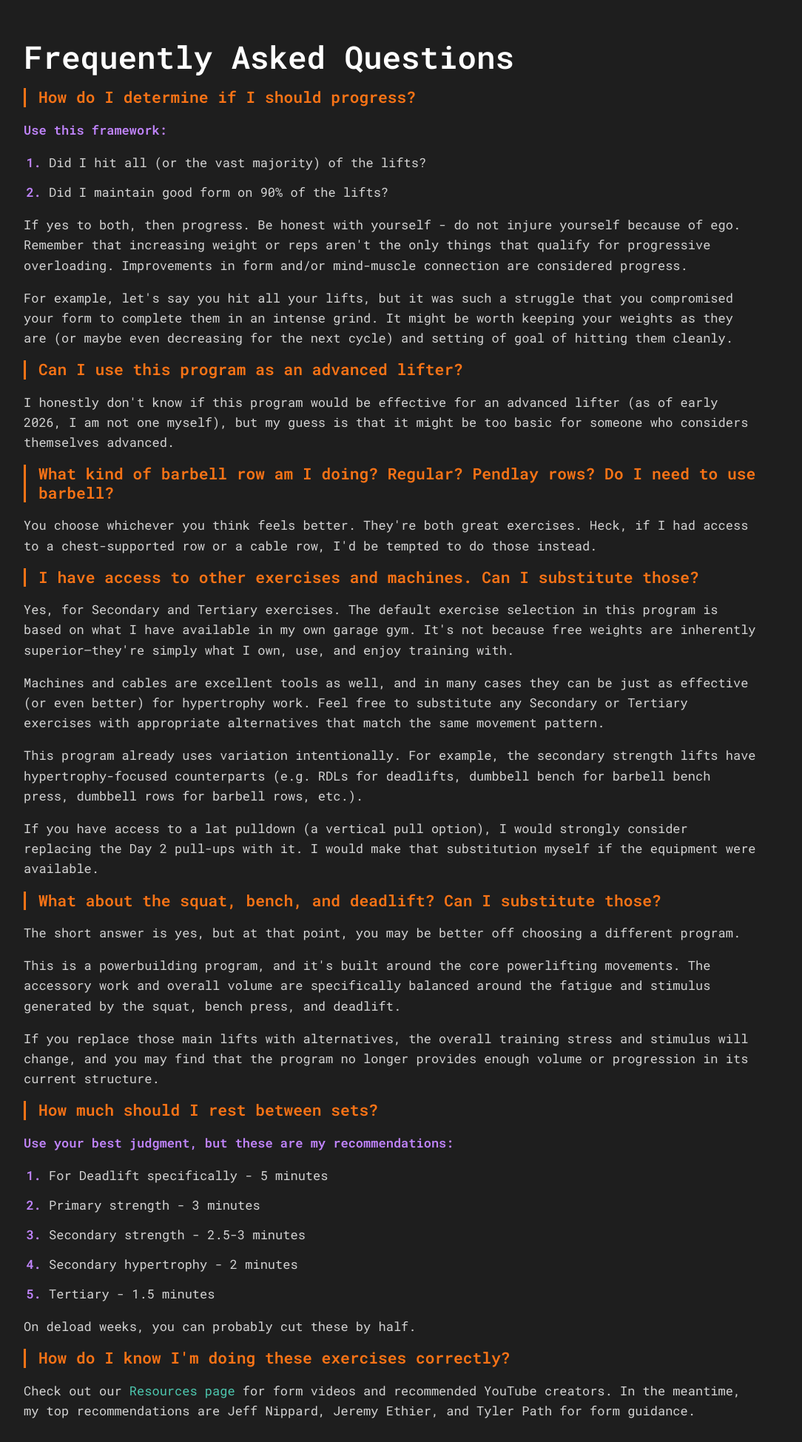
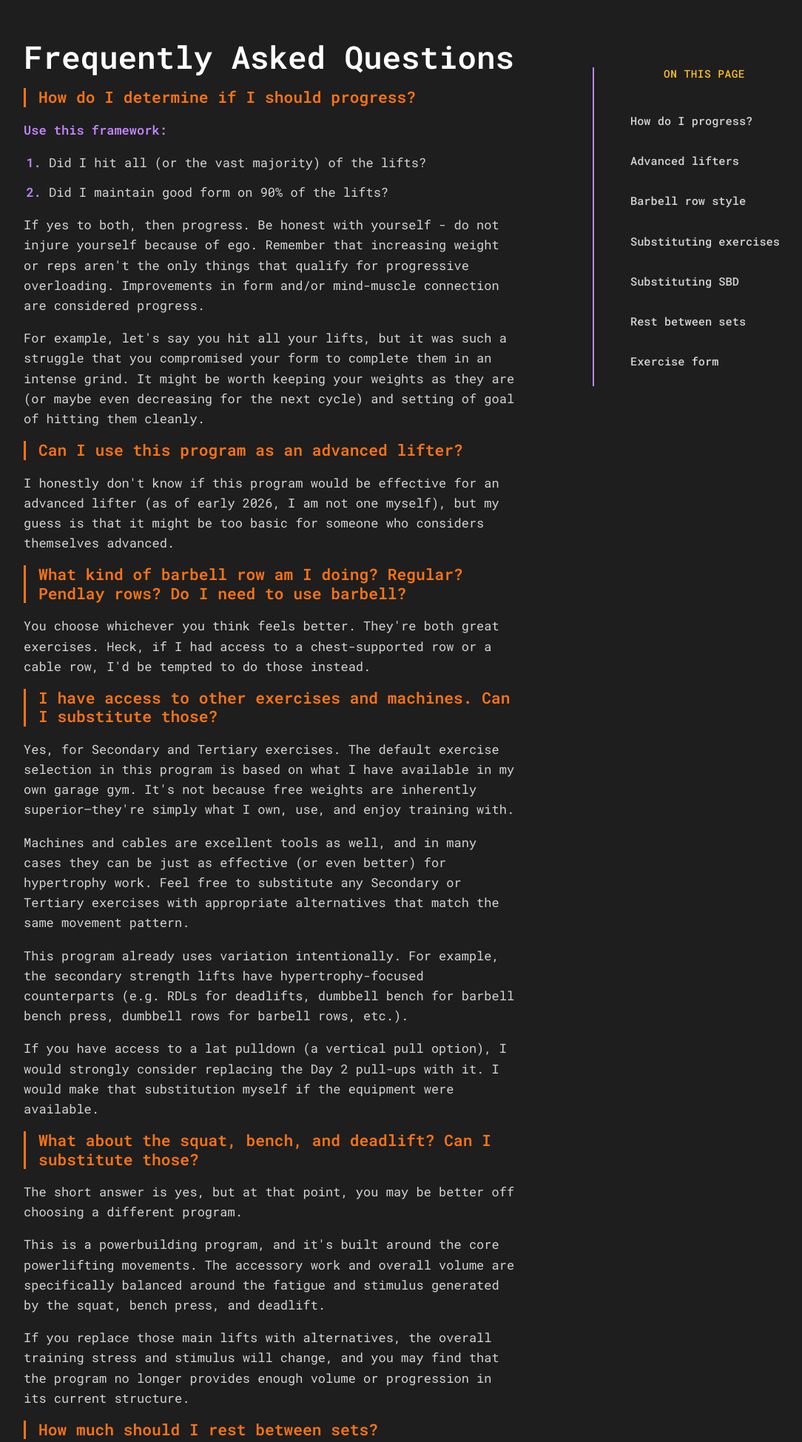
Before and after one commit to nbry/nbry-website, a FastAPI app: page /faq in a window 1280 px wide. Shown: the part 89-2038 px from the top of the page at 74% size, without its empty margins (109-1193 px from the left). Run offline with FastAPI, Linux system fonts and the light colour scheme.

Commit message:
feat: FAQ TOC

```diff
--- a/src/nbry_website/sites/lifting/templates/faq.html
+++ b/src/nbry_website/sites/lifting/templates/faq.html
@@ -5,11 +5,27 @@
 {% endblock %}
 
 {% block content %}
-  <section aria-labelledby="faq-heading">
+  <div class="page-with-sidebar">
+    <aside class="sidebar">
+      <nav class="toc">
+        <h3>On this page</h3>
+        <ul>
+          <li><a href="#progress">How do I progress?</a></li>
+          <li><a href="#advanced">Advanced lifters</a></li>
+          <li><a href="#barbell-row">Barbell row style</a></li>
+          <li><a href="#substitutions">Substituting exercises</a></li>
+          <li><a href="#main-lifts">Substituting SBD</a></li>
+          <li><a href="#rest">Rest between sets</a></li>
+          <li><a href="#form">Exercise form</a></li>
+        </ul>
+      </nav>
+    </aside>
+
+    <div class="main-with-toc">
       <h1 class="page-title" id="faq-heading">Frequently Asked Questions</h1>
 
       <article>
-      <h3>How do I determine if I should progress?</h3>
+        <h3 id="progress">How do I determine if I should progress?</h3>
         <p><strong>Use this framework:</strong></p>
         <ol>
           <li>Did I hit all (or the vast majority) of the lifts?</li>
@@ -30,16 +46,18 @@
       </article>
 
       <article>
-      <h3>Can I use this program as an advanced lifter?</h3>
+        <h3 id="advanced">Can I use this program as an advanced lifter?</h3>
         <p>
-        I honestly don't know if this program would be effective for an advanced lifter (as of early
-        2026, I am not one myself), but my guess is that it might be too basic for someone who
-        considers themselves advanced.
+          I honestly don't know if this program would be effective for an advanced lifter (as of
+          early 2026, I am not one myself), but my guess is that it might be too basic for someone
+          who considers themselves advanced.
         </p>
       </article>
 
       <article>
-      <h3>What kind of barbell row am I doing? Regular? Pendlay rows? Do I need to use barbell?</h3>
+        <h3 id="barbell-row">
+          What kind of barbell row am I doing? Regular? Pendlay rows? Do I need to use barbell?
+        </h3>
         <p>
           You choose whichever you think feels better. They're both great exercises. Heck, if I had
           access to a chest-supported row or a cable row, I'd be tempted to do those instead.
@@ -47,10 +65,12 @@
       </article>
 
       <article>
-      <h3>I have access to other exercises and machines. Can I substitute those?</h3>
+        <h3 id="substitutions">
+          I have access to other exercises and machines. Can I substitute those?
+        </h3>
         <p>
-        Yes, for Secondary and Tertiary exercises. The default exercise selection in this program is
-        based on what I have available in my own garage gym. It's not because free weights are
+          Yes, for Secondary and Tertiary exercises. The default exercise selection in this program
+          is based on what I have available in my own garage gym. It's not because free weights are
           inherently superior—they're simply what I own, use, and enjoy training with.
         </p>
         <p>
@@ -59,37 +79,37 @@
           Tertiary exercises with appropriate alternatives that match the same movement pattern.
         </p>
         <p>
-        This program already uses variation intentionally. For example, the secondary strength lifts
-        have hypertrophy-focused counterparts (e.g. RDLs for deadlifts, dumbbell bench for barbell
-        bench press, dumbbell rows for barbell rows, etc.).
+          This program already uses variation intentionally. For example, the secondary strength
+          lifts have hypertrophy-focused counterparts (e.g. RDLs for deadlifts, dumbbell bench for
+          barbell bench press, dumbbell rows for barbell rows, etc.).
         </p>
         <p>
           If you have access to a lat pulldown (a vertical pull option), I would strongly consider
-        replacing the Day 2 pull-ups with it. I would make that substitution myself if the equipment
-        were available.
+          replacing the Day 2 pull-ups with it. I would make that substitution myself if the
+          equipment were available.
         </p>
       </article>
 
       <article>
-      <h3>What about the squat, bench, and deadlift? Can I substitute those?</h3>
+        <h3 id="main-lifts">What about the squat, bench, and deadlift? Can I substitute those?</h3>
         <p>
           The short answer is yes, but at that point, you may be better off choosing a different
           program.
         </p>
         <p>
-        This is a powerbuilding program, and it's built around the core powerlifting movements. The
-        accessory work and overall volume are specifically balanced around the fatigue and stimulus
-        generated by the squat, bench press, and deadlift.
+          This is a powerbuilding program, and it's built around the core powerlifting movements.
+          The accessory work and overall volume are specifically balanced around the fatigue and
+          stimulus generated by the squat, bench press, and deadlift.
         </p>
         <p>
-        If you replace those main lifts with alternatives, the overall training stress and stimulus
-        will change, and you may find that the program no longer provides enough volume or
-        progression in its current structure.
+          If you replace those main lifts with alternatives, the overall training stress and
+          stimulus will change, and you may find that the program no longer provides enough volume
+          or progression in its current structure.
         </p>
       </article>
 
       <article>
-      <h3>How much should I rest between sets?</h3>
+        <h3 id="rest">How much should I rest between sets?</h3>
         <p><strong>Use your best judgment, but these are my recommendations:</strong></p>
         <ol>
           <li>For Deadlift specifically - 5 minutes</li>
@@ -102,12 +122,13 @@
       </article>
 
       <article>
-      <h3>How do I know I'm doing these exercises correctly?</h3>
+        <h3 id="form">How do I know I'm doing these exercises correctly?</h3>
         <p>
           Check out our <a href="/resources">Resources page</a> for form videos and recommended
           YouTube creators. In the meantime, my top recommendations are Jeff Nippard, Jeremy Ethier,
           and Tyler Path for form guidance.
         </p>
       </article>
-  </section>
+    </div>
+  </div>
 {% endblock %}
```
Lines whose indentation alone changed are shown as unchanged.
